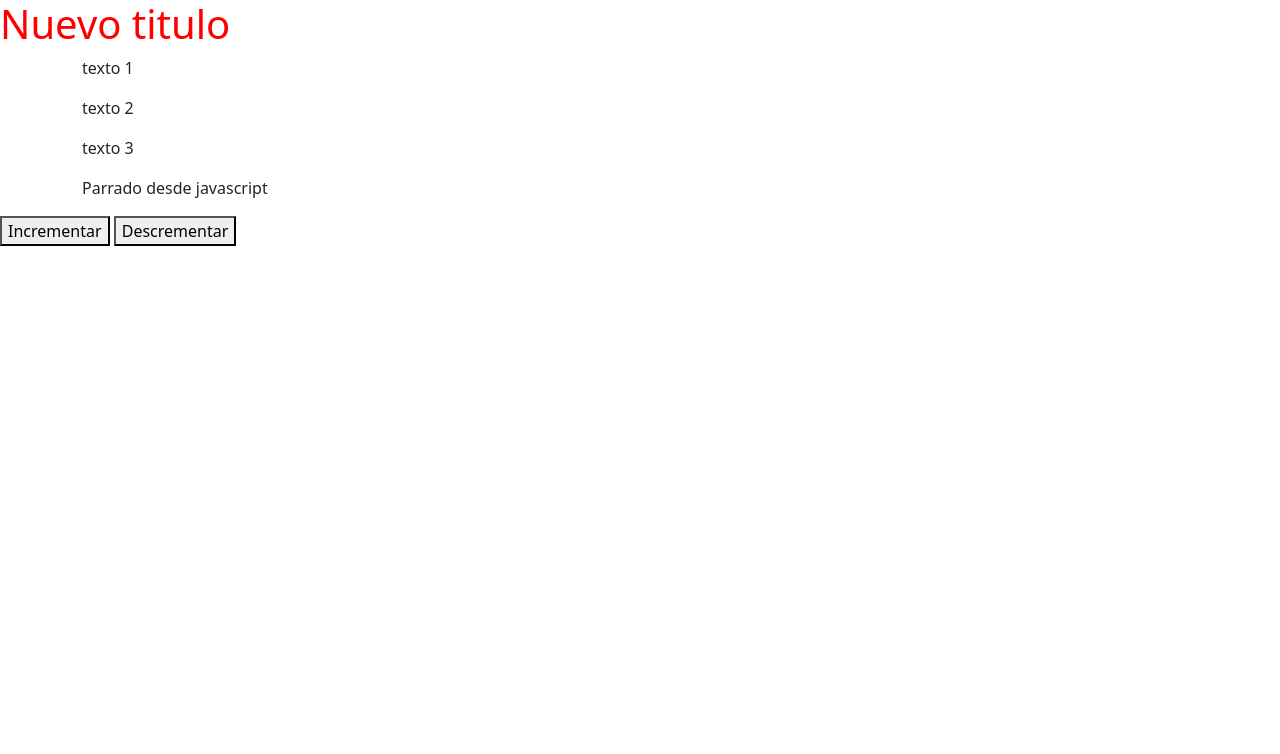
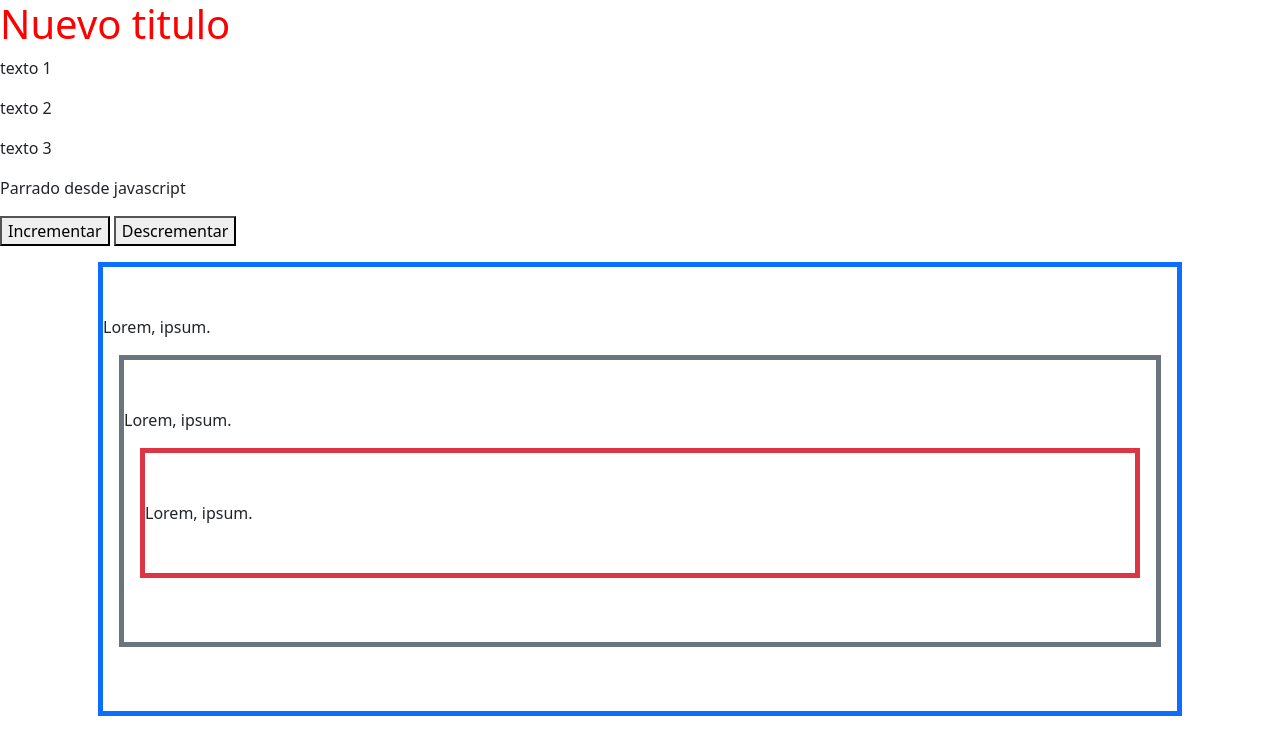
Before and after one commit to Ariesukis/javascript, a plain HTML site: page 4. DOM/index.html in a window 1280 px wide. Drawn offline with nearby package versions, Linux system fonts and the light colour scheme.

Commit message:
Curso JavaScript: Se agrego delegacion de eventos

```diff
--- a/4. DOM/app.js
+++ b/4. DOM/app.js
@@ -135,3 +135,18 @@ arrayAnimales.forEach((animal) => {
 })
 lista.appendChild(fragment);
 */
+
+
+// ! Delegacion de eventos
+
+document.addEventListener('click', (e) => {
+    //console.log(e.target.id);
+    //console.log(e.target.className);
+    //console.log(e.target.tagName);
+
+    //e.target.id === 'padre' ? console.log(' padre') : console.log('otro');
+
+    //e.target.matches('#hijo') ? console.log('hijo') : console.log('otro');
+
+    e.target.dataset.div === 'divNieto' ? console.log('nieto') : console.log('otro');
+})
--- a/4. DOM/index.html
+++ b/4. DOM/index.html
@@ -11,7 +11,7 @@
 
     <h1 id="tituloWeb" class="estiloTitulo">Hola mundo</h1>
 
-    <div class="container" id="parrafos">
+    <div id="parrafos">
         <p class="text-p">texto 1</p>
         <p class="text-p">texto 2</p>
         <p class="text-p">texto 3</p>
@@ -34,6 +34,31 @@
     </template>
 
 
+    <div class="container">
+        <div
+          id="padre"
+          class="border border-primary border-5 py-5 m-3"
+          data-div="divPadre"
+        >
+            Lorem, ipsum.
+            <div
+              id="hijo"
+              class="border border-secondary border-5 py-5 m-3"
+              data-div="divHijo"
+            >
+                Lorem, ipsum.
+                <div
+                  id="nieto"
+                  class="border border-danger border-5 py-5 m-3"
+                  data-div="divNieto"
+                >
+                    Lorem, ipsum.
+                </div>
+            </div>
+        </div>
+    </div>
+
+
 
     <script src="app.js"></script>
 </body>
```
